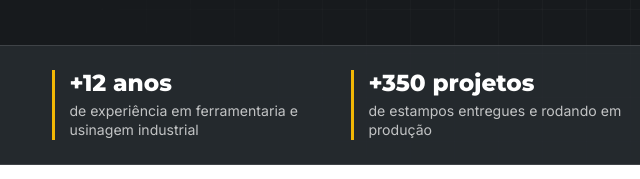
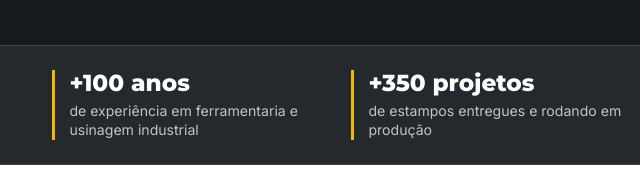
Before and after one commit to studiolagu/sites, a plain HTML site: page mr-usinagem/index.html in a window 1280 px wide. Shown: the part 621-800 px from the top of the page, 0-640 px from the left. Drawn offline with Linux system fonts and the light colour scheme.

Commit message:
Alterando html

```diff
--- a/mr-usinagem/index.html
+++ b/mr-usinagem/index.html
@@ -81,7 +81,7 @@
       <div class="proof-strip">
         <div class="container proof-grid">
           <div class="proof-item reveal">
-            <strong class="proof-value" data-count="12" data-prefix="+" data-suffix=" anos">+100 anos</strong>
+            <strong class="proof-value" data-count="100" data-prefix="+" data-suffix=" anos">+100 anos</strong>
             <span>de experiência em ferramentaria e usinagem industrial</span>
           </div>
           <div class="proof-item reveal" data-delay="1">
```
